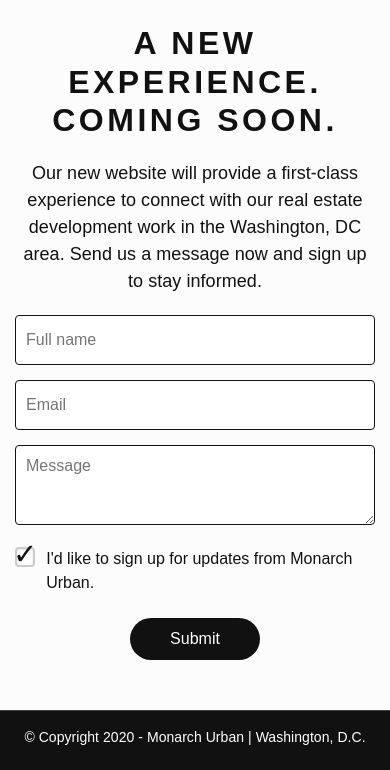
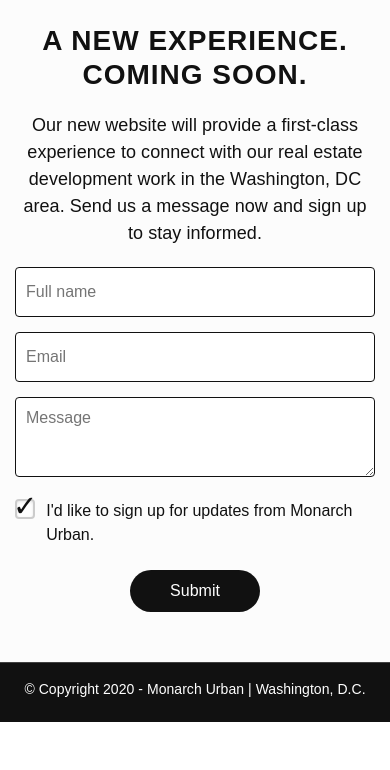
Before and after one commit to brianotoole/monarch-comingsoon, a website built with webpack: page index.html in a window 390 px wide. Shown: the part 113-883 px from the top of the page. After the commit the page ends 844 px from the top, so only its background shows below. Built offline with nearby package versions, Linux system fonts and the light colour scheme; a web font is replaced by a local one.

Commit message:
mobile type

```diff
--- a/src/scss/base/_typography.scss
+++ b/src/scss/base/_typography.scss
@@ -12,8 +12,11 @@ h6 {
   line-height: 1.2;
   margin-bottom: rem(10);
   text-transform: uppercase;
-  letter-spacing: 3.5px;
+  letter-spacing: 3px;
   font-weight: 600;
+  @media (max-width: $bp_md) {
+    letter-spacing: 1px;
+  }
 }
 
 h1,
--- a/src/scss/layouts/_hero.scss
+++ b/src/scss/layouts/_hero.scss
@@ -69,7 +69,7 @@
   }
 
   &__title {
-    font-size: rem(32);
+    font-size: rem(28);
     color: $color-body;
     margin-bottom: rem(20);
     @include bp_md {
```
Also changed, not shown: dist/css/style.css.
